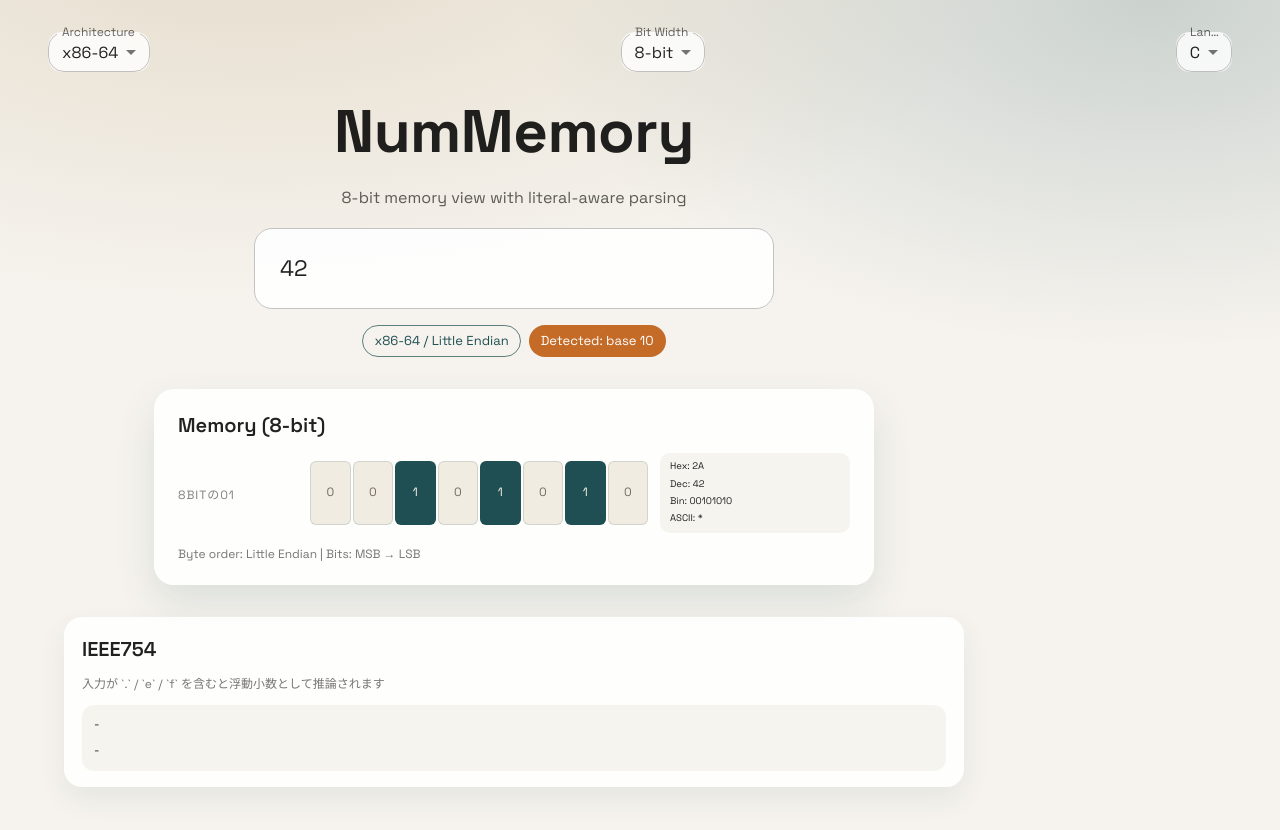
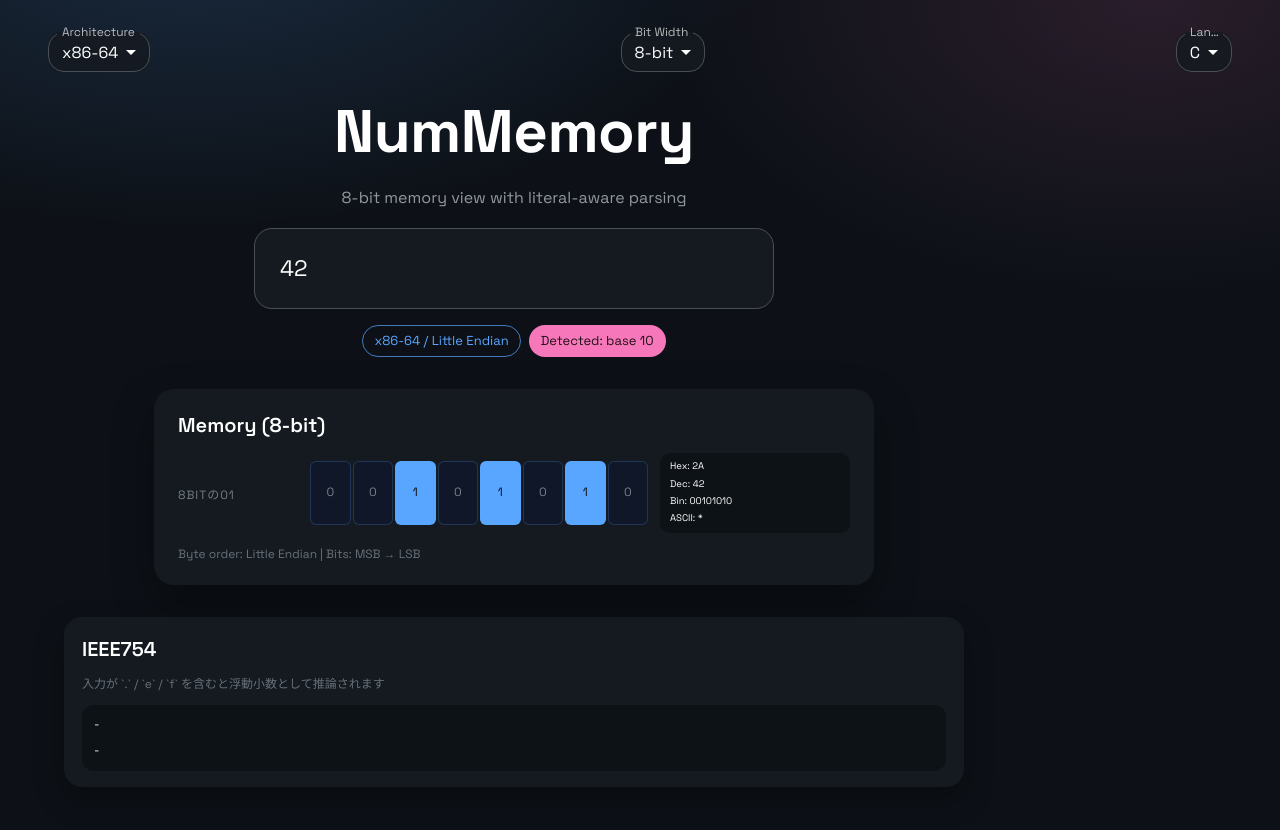
Before and after one commit to cha84rakanal/NumMem, a React (Vite) app: page / in a window 1280 px wide. Shown: the top 830 px of the page. Built offline with nearby package versions, Linux system fonts and the light colour scheme.

Commit message:
impl dark style

```diff
--- a/src/App.tsx
+++ b/src/App.tsx
@@ -16,15 +16,15 @@ import {
 
 const theme = createTheme({
   palette: {
-    mode: "light",
+    mode: "dark",
     background: {
-      default: "#f6f3ee",
+      default: "#0d1117",
     },
     primary: {
-      main: "#1f4f52",
+      main: "#58a6ff",
     },
     secondary: {
-      main: "#c46b28",
+      main: "#f778ba",
     },
   },
   typography: {
--- a/src/styles.css
+++ b/src/styles.css
@@ -1,7 +1,7 @@
 @import url("https://fonts.googleapis.com/css2?family=Space+Grotesk:wght@400;500;600;700&display=swap");
 
 :root {
-  color-scheme: light;
+  color-scheme: dark;
 }
 
 * {
@@ -10,17 +10,17 @@
 
 body {
   margin: 0;
-  background: #f6f3ee;
-  color: #1d1b16;
+  background: #0d1117;
+  color: #c9d1d9;
 }
 
 .app-shell {
   min-height: 100vh;
   padding: 32px 48px 56px;
   background:
-    radial-gradient(1200px 600px at 20% -10%, rgba(195, 175, 136, 0.35), transparent 65%),
-    radial-gradient(900px 500px at 90% 0%, rgba(31, 79, 82, 0.2), transparent 70%),
-    linear-gradient(180deg, rgba(246, 243, 238, 0.9), rgba(246, 243, 238, 1));
+    radial-gradient(900px 480px at 15% -10%, rgba(88, 166, 255, 0.18), transparent 65%),
+    radial-gradient(700px 420px at 90% 0%, rgba(247, 120, 186, 0.12), transparent 70%),
+    linear-gradient(180deg, rgba(13, 17, 23, 0.96), rgba(13, 17, 23, 1));
   display: flex;
   flex-direction: column;
   gap: 24px;
@@ -36,7 +36,7 @@ body {
 .select-control {
   min-width: 160px;
   backdrop-filter: blur(12px);
-  background: rgba(255, 255, 255, 0.8);
+  background: rgba(22, 27, 34, 0.85);
   border-radius: 14px;
 }
 
@@ -59,7 +59,7 @@ body {
 }
 
 .subtitle {
-  color: rgba(29, 27, 22, 0.7);
+  color: rgba(201, 209, 217, 0.7);
 }
 
 .input-field {
@@ -69,7 +69,7 @@ body {
 .input-field .MuiInputBase-root {
   font-size: 1.4rem;
   padding: 8px 12px;
-  background: rgba(255, 255, 255, 0.9);
+  background: rgba(22, 27, 34, 0.9);
   border-radius: 18px;
 }
 
@@ -82,8 +82,8 @@ body {
   margin-top: 16px;
   padding: 20px 24px;
   border-radius: 20px;
-  background: rgba(255, 255, 255, 0.9);
-  box-shadow: 0 18px 40px rgba(31, 79, 82, 0.12);
+  background: rgba(22, 27, 34, 0.9);
+  box-shadow: 0 18px 40px rgba(0, 0, 0, 0.4);
   width: min(720px, 95vw);
   display: flex;
   flex-direction: column;
@@ -106,7 +106,7 @@ body {
 .row-label {
   text-transform: uppercase;
   letter-spacing: 0.08em;
-  color: rgba(29, 27, 22, 0.55);
+  color: rgba(139, 148, 158, 0.8);
   padding-top: 6px;
 }
 
@@ -122,15 +122,15 @@ body {
   place-items: center;
   border-radius: 6px;
   font-weight: 600;
-  background: #efe9de;
-  color: #5b5143;
-  border: 1px solid rgba(31, 79, 82, 0.18);
+  background: #0f172a;
+  color: #8b949e;
+  border: 1px solid rgba(88, 166, 255, 0.25);
   transition: transform 0.2s ease, background 0.2s ease;
 }
 
 .bit-cell.on {
-  background: #1f4f52;
-  color: #f9f4ec;
+  background: #58a6ff;
+  color: #0d1117;
 }
 
 .bit-cell.off {
@@ -138,7 +138,7 @@ body {
 }
 
 .bit-caption {
-  color: rgba(29, 27, 22, 0.6);
+  color: rgba(139, 148, 158, 0.7);
 }
 
 .row-conversions {
@@ -146,7 +146,7 @@ body {
   gap: 8px;
   padding: 10px 12px;
   border-radius: 10px;
-  background: rgba(246, 243, 238, 0.9);
+  background: rgba(13, 17, 23, 0.9);
 }
 
 .row-conversion {
@@ -170,8 +170,8 @@ body {
 .side-panel {
   padding: 20px;
   border-radius: 20px;
-  background: rgba(255, 255, 255, 0.9);
-  box-shadow: 0 18px 40px rgba(31, 79, 82, 0.08);
+  background: rgba(22, 27, 34, 0.9);
+  box-shadow: 0 18px 40px rgba(0, 0, 0, 0.35);
   display: flex;
   flex-direction: column;
   gap: 14px;
@@ -181,7 +181,7 @@ body {
 .conversion-card {
   padding: 10px 12px;
   border-radius: 14px;
-  background: rgba(246, 243, 238, 0.9);
+  background: rgba(13, 17, 23, 0.9);
   display: grid;
   gap: 4px;
 }
@@ -191,15 +191,15 @@ body {
 }
 
 .note {
-  color: rgba(29, 27, 22, 0.6);
+  color: rgba(139, 148, 158, 0.7);
 }
 
 .ieee-panel {
   margin-top: 16px;
   padding: 16px 18px;
   border-radius: 18px;
-  background: rgba(255, 255, 255, 0.9);
-  box-shadow: 0 12px 28px rgba(31, 79, 82, 0.08);
+  background: rgba(22, 27, 34, 0.9);
+  box-shadow: 0 12px 28px rgba(0, 0, 0, 0.35);
   display: grid;
   gap: 10px;
   width: min(900px, 95vw);
@@ -208,7 +208,7 @@ body {
 .ieee-card {
   padding: 10px 12px;
   border-radius: 12px;
-  background: rgba(246, 243, 238, 0.9);
+  background: rgba(13, 17, 23, 0.9);
   display: grid;
   gap: 6px;
 }
```
